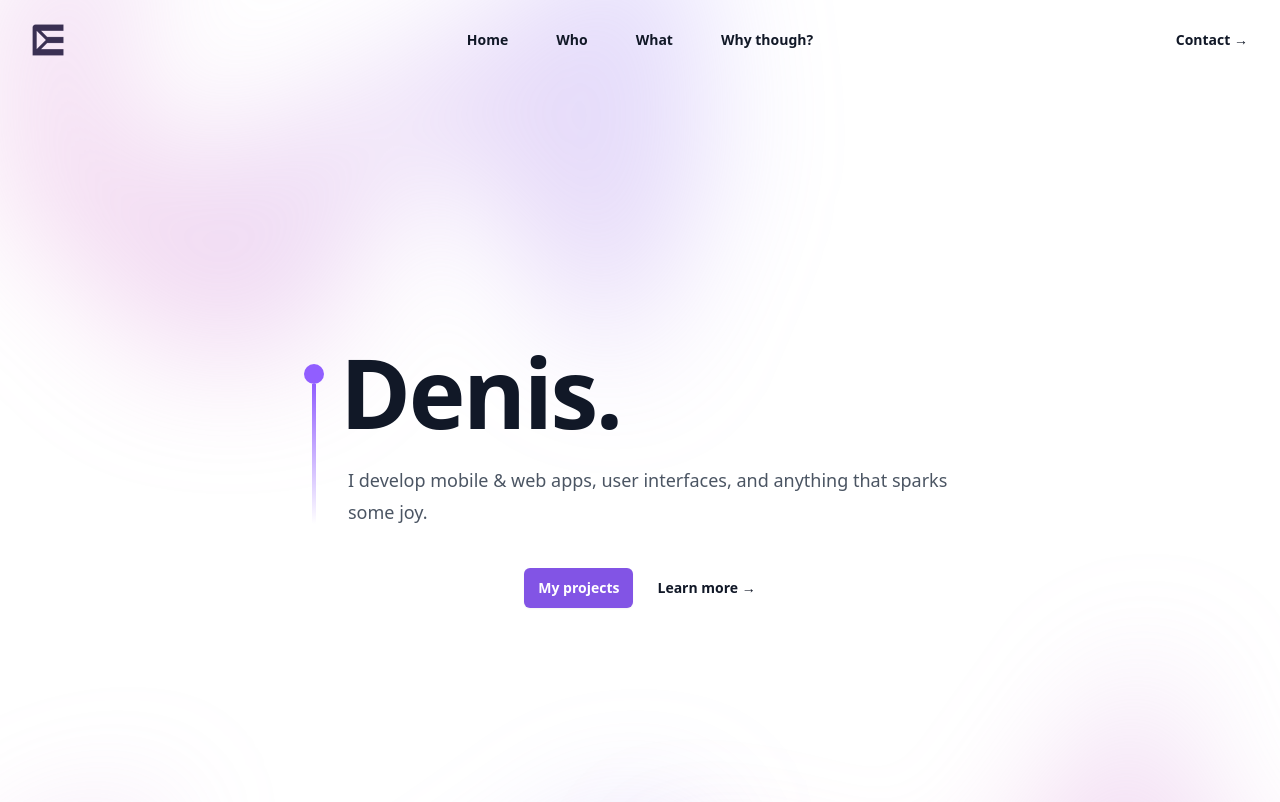
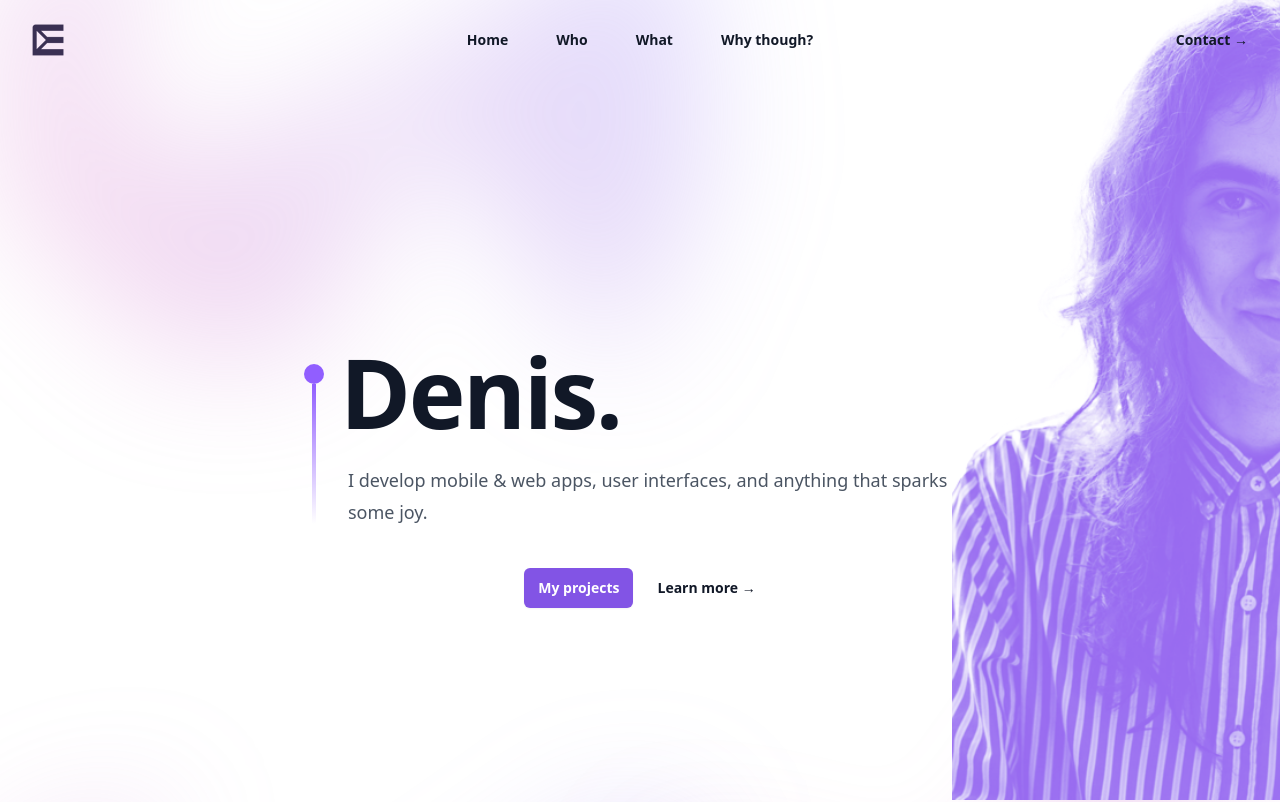
Before and after one commit to denzariu/denzariu.github.io, a React (Vite) app: page / in a window 1280 px wide. Shown: the top 802 px of the page. Built offline with nearby package versions, Linux system fonts and the light colour scheme; a web font is replaced by a local one.

Commit message:
- Added a picture of myself xd; - Added a new project; - Changed some animations.

```diff
--- a/src/screens/home/Navigator.tsx
+++ b/src/screens/home/Navigator.tsx
@@ -1,7 +1,8 @@
 import { useEffect, useState } from 'react'
 import { Dialog } from '@headlessui/react'
 import { Bars3Icon, XMarkIcon } from '@heroicons/react/24/outline'
-import logo from '../../assets/logo.png'
+import logo from './../../assets/logo.png'
+import me from './../../assets/me.png'
 import { InView } from 'react-intersection-observer'
 
 const navigation = [
@@ -86,7 +87,7 @@ export default function Navigator() {
                 <img
                   className="h-8 w-auto"
                   src={logo}
-                  alt=""
+                  alt="Denzariu Logo"
                 />
               </a>
               <button
@@ -154,6 +155,28 @@ export default function Navigator() {
 
       {/* Landing page / HOME */}
       <div id='#home' className="relative isolate px-6 pt-14 lg:px-8">
+        <InView
+          trackVisibility
+          threshold={0.85}
+
+          delay={100}
+        >
+        {({ inView, ref }) => (
+          <div ref={ref}
+            className='absolute z-[-1] w-[100%] h-[100vh] bottom-0 top-0 right-0 left-0 overflow-x-hidden'
+          >
+            <div
+              className={`h-full w-[100%] flex items-center justify-center transition-transform duration-700 delay-[1500ms]
+                ${inView ? "translate-x-[50%]" : ""}
+              `}
+            >
+            <img src={me}
+              className={`self-end object-contain sm:h-full w-fit transition-all duration-300 ${inView ? 'opacity-1' : 'opacity-0 blur-3xl'}`}
+            />
+            </div>
+          </div>
+        )}
+        </InView>
         <div
           className="absolute inset-x-0 -top-40 -z-10 transform-gpu overflow-hidden blur-3xl sm:-top-80"
           aria-hidden="true"
@@ -173,13 +196,13 @@ export default function Navigator() {
               threshold={0.2}
               trackVisibility
               triggerOnce
-              delay={200}
+              delay={100}
             >
             {({ inView, ref }) => (
             <div ref={ref}
               className={`
                 flex flex-col justify-start items-center mt-3 sm:mt-5
-                transition-all duration-1000 ${inView ? 'opacity-1 translate-y-0' : 'opacity-0 translate-y-16'}
+                transition-all delay-1000 duration-1000 ${inView ? 'opacity-1 translate-y-0' : 'opacity-0 translate-y-16'}
               `}
             >
               <div className="w-5 h-6 rounded-full bg-main-500"></div>
@@ -192,13 +215,13 @@ export default function Navigator() {
               threshold={0.2}
               trackVisibility
               triggerOnce
-              delay={1000}
+              delay={100}
             >
             {({ inView, ref }) => (
             <div ref={ref}
               className={`
                 flex-col mx-4
-                transition-all delay-1000 duration-1000 ${inView ? 'opacity-1 translate-x-0' : 'opacity-0 translate-x-4'}
+                transition-all delay-[1500ms] duration-1000 ${inView ? 'opacity-1 translate-x-0' : 'opacity-0 translate-x-4'}
               `}
             >
               <h1 className="text-6xl font-bold tracking-tight text-gray-900 sm:text-8xl">
@@ -213,8 +236,16 @@ export default function Navigator() {
           </div>
           <div className="text-left xl:text-center">
 
-
-            <div className="mt-10 flex items-center justify-start lg:justify-center gap-x-6">
+          <InView
+              threshold={0.2}
+              trackVisibility
+              triggerOnce
+              delay={100}
+            >
+            {({ inView, ref }) => (
+            <div ref={ref} className={`mt-10 flex items-center justify-start lg:justify-center gap-x-6
+              transition-opacity ease-in-out duration-1000 delay-[1500ms] ${inView ? "opacity-1" : "opacity-0"}`}
+            >
               <a
                 href="#what"
                 className="rounded-md bg-main-600 px-3.5 py-2.5 text-sm font-semibold text-white shadow-sm hover:bg-main-500 focus-visible:outline focus-visible:outline-2 focus-visible:outline-offset-2 focus-visible:outline-main-600"
@@ -224,10 +255,13 @@ export default function Navigator() {
               <a href="#who" className="text-sm font-semibold leading-6 text-gray-900">
                 Learn more <span aria-hidden="true">→</span>
               </a>
+
             </div>
+            )}
+            </InView>
           </div>
+        </div>
 
-        </div>
         <div
           className="absolute inset-x-0 top-[calc(100%-13rem)] -z-10 transform-gpu overflow-hidden blur-3xl sm:top-[calc(100%-30rem)]"
           aria-hidden="true"
--- a/src/screens/home/What.tsx
+++ b/src/screens/home/What.tsx
@@ -1,11 +1,12 @@
-import m_1 from '../../assets/image/p_mobile_1.png'
-import m_2 from '../../assets/image/p_mobile_2.png'
-import m_3 from '../../assets/image/p_mobile_3.png'
-import w_1 from '../../assets/image/p_web_1.png'
-import w_2 from '../../assets/image/p_web_2.png'
-import w_3 from '../../assets/image/p_web_3.png'
-import BMO from '../../assets/image/bmo_anim_2.gif'
-import o_2 from '../../assets/image/o_2.png'
+import m_1 from './../../assets/image/p_mobile_1.png'
+import m_2 from './../../assets/image/p_mobile_2.png'
+import m_3 from './../../assets/image/p_mobile_3.png'
+import w_1 from './../../assets/image/p_web_1.png'
+import w_2 from './../../assets/image/p_web_2.png'
+import w_3 from './../../assets/image/p_web_3.png'
+import w_4 from './../../assets/image/p_web_4.png'
+import BMO from './../../assets/image/bmo_anim_2.gif'
+import o_2 from './../../assets/image/o_2.png'
 
 import ImageCard from '../components/ImageCard'
 import { InView } from 'react-intersection-observer'
@@ -68,7 +69,7 @@ function What() {
               desc='FitMe'
               github='https://github.com/denzariu/outfit-planner'
               playstore='https://play.google.com/store/apps/details?id=com.infitter'
-              technologies={[{name: 'React Native | SQLite', style: 'text-gray-800 bg-white'}]}
+              technologies={[{name: 'React Native | SQLite | IAP', style: 'text-gray-800 bg-white'}]}
             />
 
           </div>
@@ -106,6 +107,15 @@ function What() {
               image={w_1}
               desc='PokeDenz'
               technologies={[{name: 'React | APIs', style: 'text-gray-800 bg-white'}]}
+            />
+
+            <ImageCard
+              border
+              link='https://denzariu.github.io/sandbox/'
+              github='https://github.com/denzariu/sandbox'
+              image={w_4}
+              desc='Sandbox'
+              technologies={[{name: 'React | APIs (WIP)', style: 'text-gray-800 bg-white'}]}
             />
 
           </div>
--- a/tailwind.config.js
+++ b/tailwind.config.js
@@ -22,6 +22,9 @@ export default {
       },
       flex: {
         '2': '2 2 0%'
+      },
+      delay: {
+        2000: '2000ms'
       }
     },
   },
```
Also changed, not shown: src/assets/image/p_web_4.png (added), src/assets/me.png (added).
